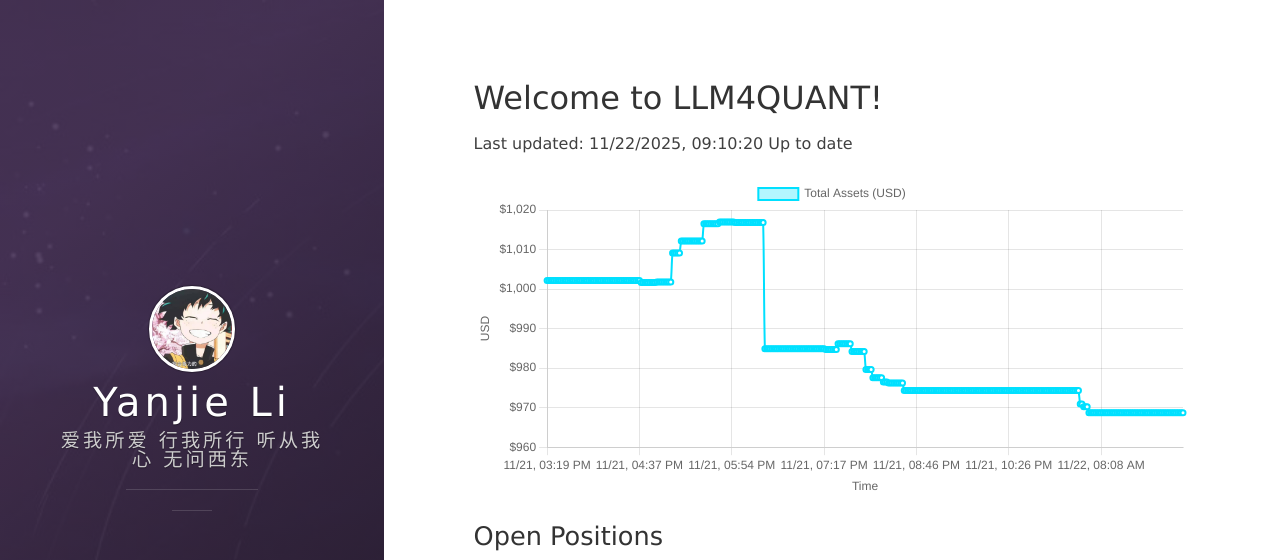
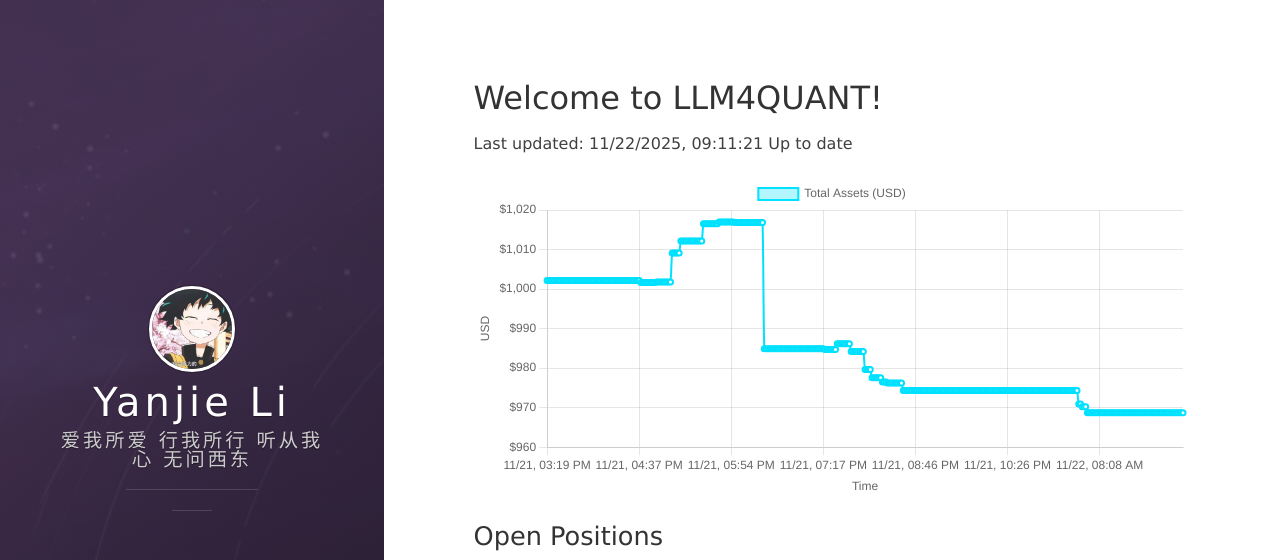
Before and after one commit to leeyegy/leeyegy.github.io, a Jekyll site: the page built from live-trading.html, in a window 1280 px wide and 1026 px high. Shown: the top 560 px of the window. Built offline with Jekyll 4.4.1, drawn with Linux system fonts in a browser that asks for light colours; nearby versions of some CDN libraries.

Commit message:
AccountMonitor: update balance history 2025-11-22T17:11:21+08:00

```diff
--- a/assets/data/binance/balance-history.json
+++ b/assets/data/binance/balance-history.json
@@ -1,5 +1,5 @@
 {
-  "generatedAt": "2025-11-22T17:10:20+08:00",
+  "generatedAt": "2025-11-22T17:11:21+08:00",
   "asset": "total_usd_value",
   "history": [
     {
@@ -1465,6 +1465,10 @@
     {
       "timestamp": "2025-11-22T17:10:20+08:00",
       "totalUsd": 968.69074819
+    },
+    {
+      "timestamp": "2025-11-22T17:11:21+08:00",
+      "totalUsd": 968.69074819
     }
   ]
 }
```
